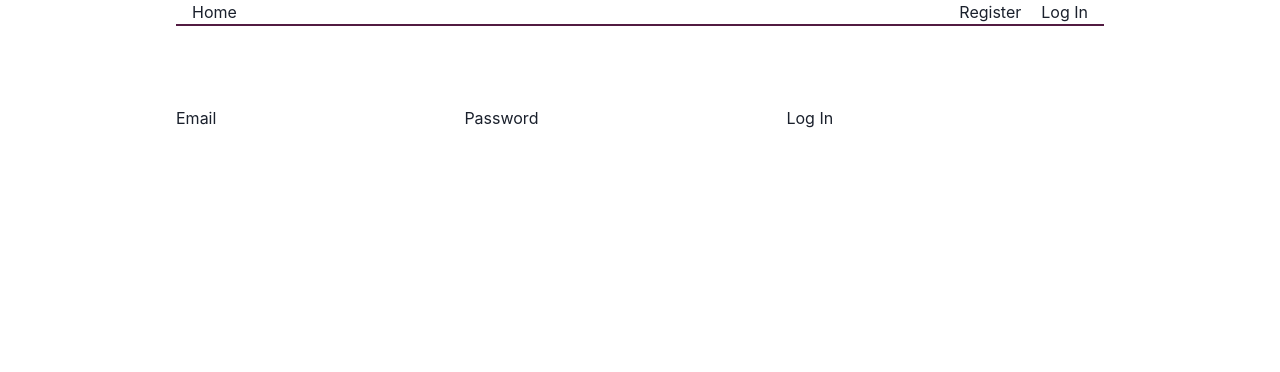
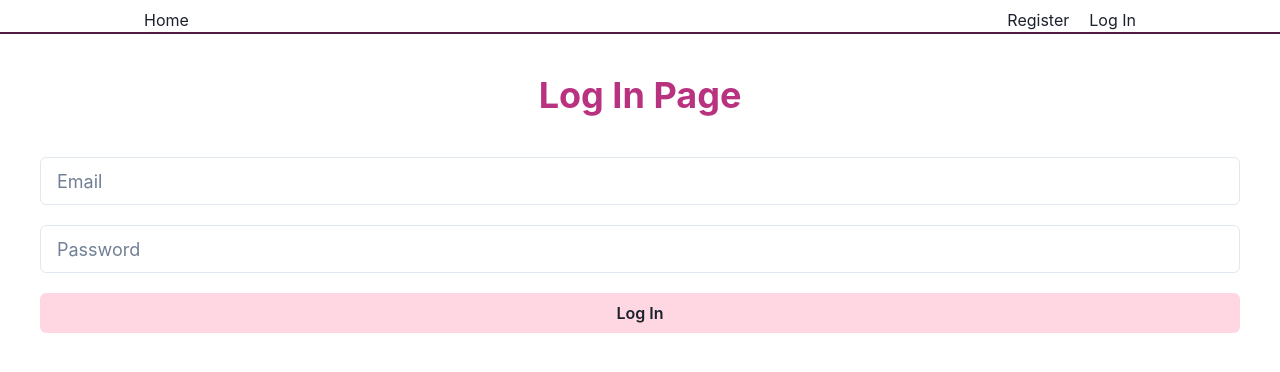
Before and after one commit to NataDent/goit-react-hw-08-phonebook, a React (Create React App) app: page /goit-react-hw-08-phonebook/login in a window 1280 px wide. Shown: the top 372 px of the page. Built offline with nearby package versions, Linux system fonts and the light colour scheme.

Commit message:
Added styles to Register and LogIn

```diff
--- a/src/components/Header.js
+++ b/src/components/Header.js
@@ -6,14 +6,14 @@ import { useAuth } from './hooks/useAuth';
 
 export const Header = () => {
   const { isLoggedIn } = useAuth();
-
+  console.log(isLoggedIn);
   return (
     <Box
       as="header"
       display="flex"
       justifyContent="center"
       align-items="center"
-      mb={20}
+      mb={10}
       borderBottom="2px"
       borderColor="brand.900"
     >
--- a/src/components/Layout.js
+++ b/src/components/Layout.js
@@ -1,14 +1,15 @@
 import { Outlet } from 'react-router-dom';
 import { Suspense } from 'react';
 import { Header } from './Header';
+import { Box } from '@chakra-ui/react';
 
 export const Layout = () => {
   return (
-    <div style={{ maxWidth: 960, margin: '0 auto', padding: '0 16px' }}>
+    <Box py={2}>
       <Header />
       <Suspense fallback={<div>Loading...</div>}>
         <Outlet />
       </Suspense>
-    </div>
+    </Box>
   );
 };
--- a/src/components/LogInForm/LogInForm.js
+++ b/src/components/LogInForm/LogInForm.js
@@ -1,3 +1,4 @@
+import { Button, Heading, Input, Stack } from '@chakra-ui/react';
 import { useDispatch } from 'react-redux';
 import { logIn } from 'redux/auth/operations';
 
@@ -17,16 +18,44 @@ export const LoginForm = () => {
   };
 
   return (
-    <form onSubmit={handleSubmit} autoComplete="off">
-      <label>
-        Email
-        <input type="email" name="email" />
-      </label>
-      <label>
-        Password
-        <input type="password" name="password" />
-      </label>
-      <button type="submit">Log In</button>
-    </form>
+    <>
+      <Heading ontSize="4xl" color="brand.600" textAlign="center">
+        Log In Page
+      </Heading>
+      <Stack
+        as="form"
+        onSubmit={handleSubmit}
+        autoComplete="off"
+        spacing={5}
+        p={10}
+      >
+        <Input
+          placeholder="Email"
+          type="email"
+          name="email"
+          size="lg"
+          variant="outline"
+          focusBorderColor="brand.600"
+        />
+
+        <Input
+          placeholder="Password"
+          size="lg"
+          variant="outline"
+          focusBorderColor="brand.600"
+          type="password"
+          name="password"
+        />
+
+        <Button
+          type="submit"
+          variant="solid"
+          bgColor="brand.100"
+          _hover={{ bgColor: 'brand.700', color: '#fff' }}
+        >
+          Log In
+        </Button>
+      </Stack>
+    </>
   );
 };
--- a/src/components/RegisterForm/RegisterForm.js
+++ b/src/components/RegisterForm/RegisterForm.js
@@ -1,3 +1,4 @@
+import { Button, Heading, Input, Stack } from '@chakra-ui/react';
 import { useDispatch } from 'react-redux';
 import { register } from 'redux/auth/operations';
 
@@ -18,20 +19,53 @@ export const RegisterForm = () => {
   };
 
   return (
-    <form onSubmit={handleSubmit} autoComplete="off">
-      <label>
-        Username
-        <input type="text" name="name" />
-      </label>
-      <label>
-        Email
-        <input type="email" name="email" />
-      </label>
-      <label>
-        Password
-        <input type="password" name="password" />
-      </label>
-      <button type="submit">Register</button>
-    </form>
+    <>
+      <Heading fontSize="4xl" color="brand.600" textAlign="center">
+        Register Page
+      </Heading>
+      <Stack
+        as="form"
+        onSubmit={handleSubmit}
+        autoComplete="off"
+        spacing={5}
+        p={10}
+      >
+        <Input
+          placeholder="Username"
+          size="lg"
+          variant="outline"
+          focusBorderColor="brand.600"
+          type="text"
+          name="name"
+        />
+
+        <Input
+          placeholder="Email"
+          type="email"
+          name="email"
+          size="lg"
+          variant="outline"
+          focusBorderColor="brand.600"
+        />
+
+        <Input
+          placeholder="Password"
+          size="lg"
+          variant="outline"
+          focusBorderColor="brand.600"
+          type="password"
+          name="password"
+        />
+
+        <Button
+          type="submit"
+          variant="solid"
+          bgColor="brand.100"
+          _hover={{ bgColor: 'brand.700', color: '#fff' }}
+        >
+          Register
+        </Button>
+      </Stack>
+    </>
   );
 };
--- a/src/components/theme.js
+++ b/src/components/theme.js
@@ -6,6 +6,7 @@ export const theme = extendTheme({
       100: '#fed7e2',
       500: '#f687b3',
       600: '#b83280',
+      700: '#97266D',
       900: '#521b41',
     },
   },
--- a/src/pages/Home/Home.js
+++ b/src/pages/Home/Home.js
@@ -1,15 +1,14 @@
-import { Container } from '@chakra-ui/react';
-import { Text } from '@chakra-ui/react';
+import { Container, Heading } from '@chakra-ui/react';
 
 const Home = () => {
   return (
     <Container display="flex" justifyContent="center" alignItems="center">
-      <Text fontSize="5xl" color="brand.600" textAlign="center">
+      <Heading fontSize="5xl" color="brand.600" textAlign="center">
         Hello! Here you can store your contacts!{' '}
         <span role="img" aria-label="Greeting icon">
           🧏‍♀️📋🖍
         </span>
-      </Text>
+      </Heading>
     </Container>
   );
 };
```
Also changed, not shown: src/components/ContactForm/ContactForm.js (renamed from src/components/ContactForm/ContactForm.jsx), src/components/styles.js (added).
